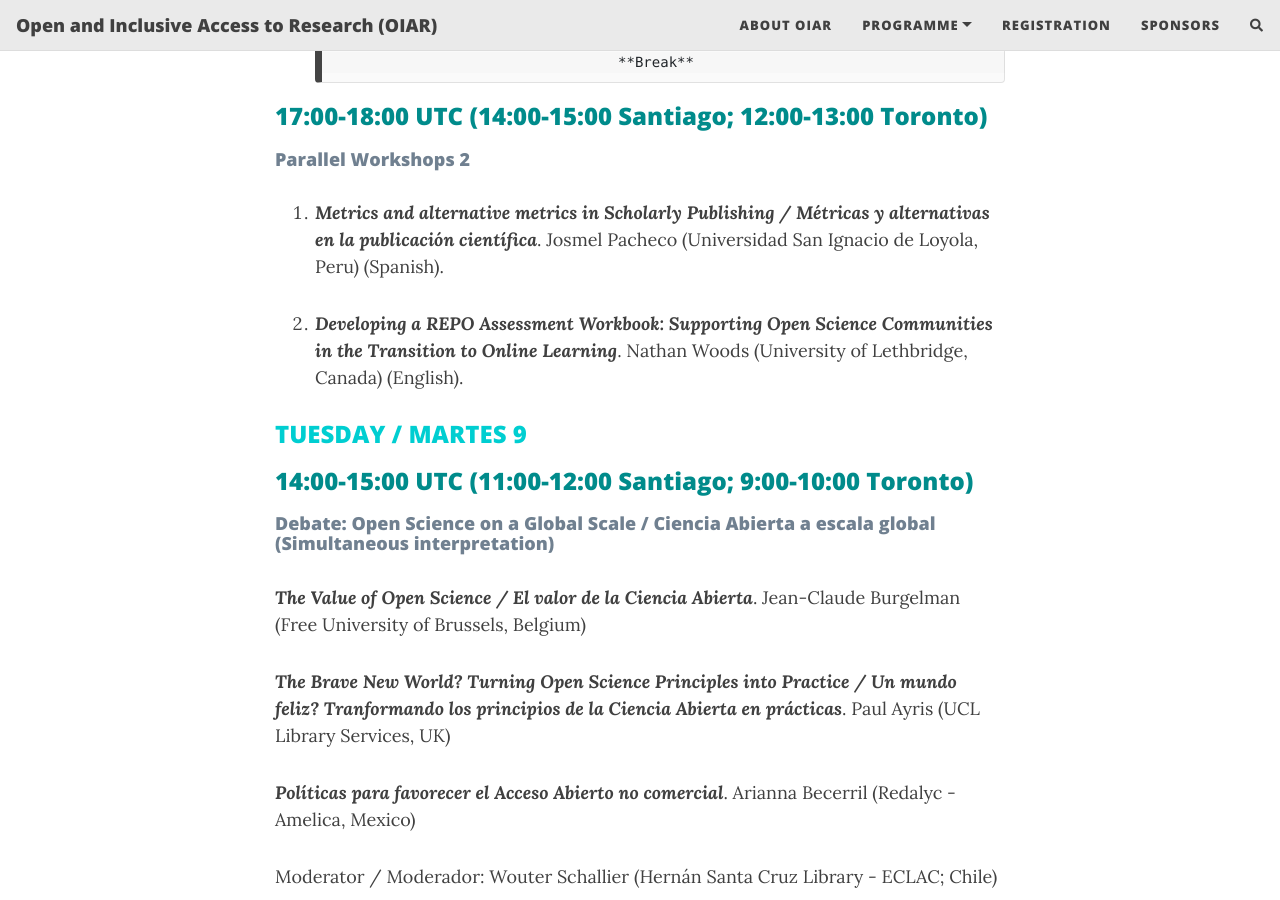
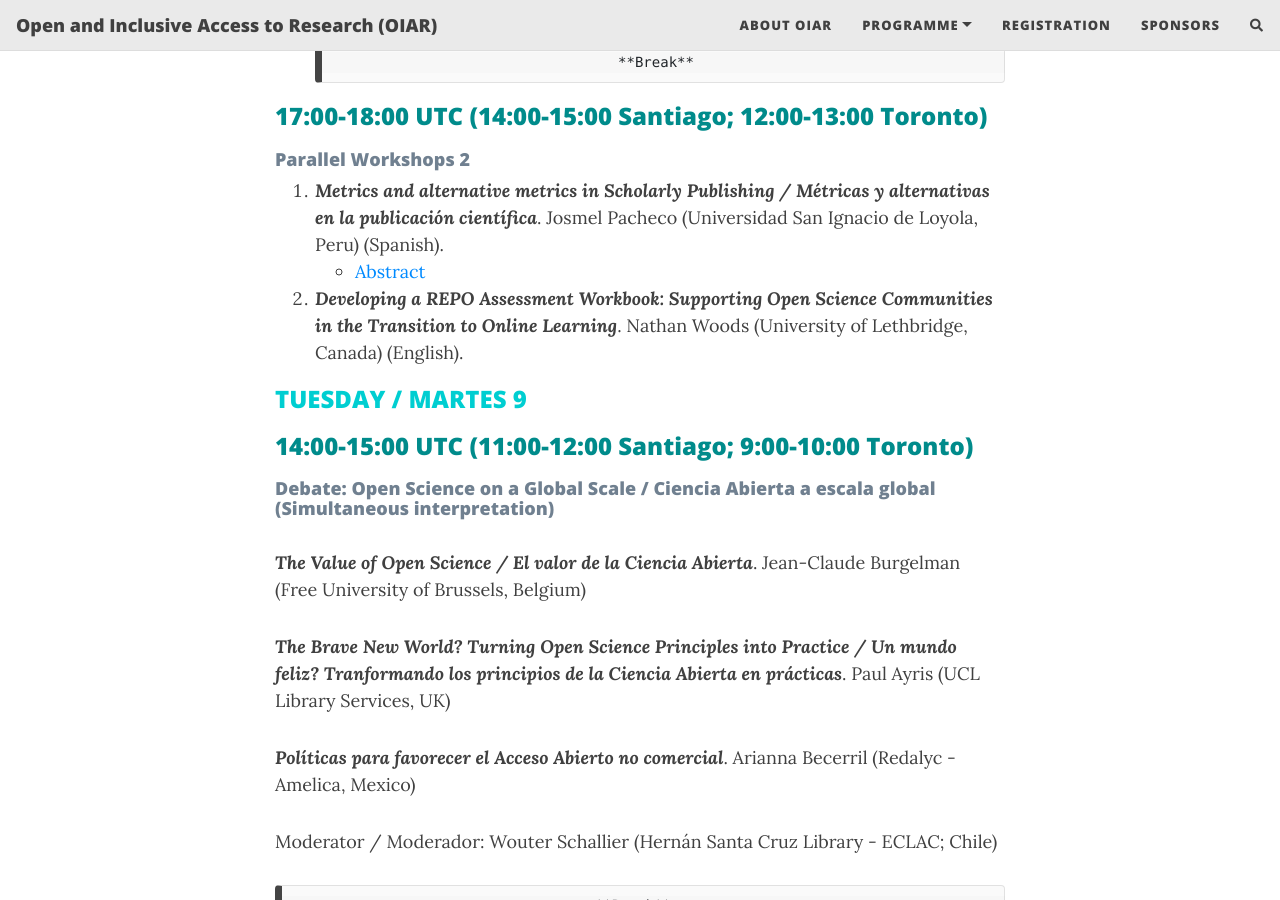
Before and after one commit to caedmon5/OIAR, a Jekyll site: the page built from programme.md, in a window 1280 px wide and 900 px high, scrolled down 938 px. Built offline with Jekyll 4.4.1, drawn with Linux system fonts in a browser that asks for light colours; nearby versions of some CDN libraries; comment, search, counter and statistics services are not loaded.

Commit message:
Update programme.md
Added link to abstract page to test

```diff
--- a/programme.md
+++ b/programme.md
@@ -26,6 +26,7 @@ A [calendar (.ics file) is available for this conference](assets/img/OIAR.ics)
 #### <span style="color: SlateGray;">Parallel Workshops 2</span>
 
 1. ***Metrics and alternative metrics in Scholarly Publishing / Métricas y alternativas en la publicación científica***. Josmel Pacheco (Universidad San Ignacio de Loyola, Peru) (Spanish).
+    * [Abstract](../abstracts/#josP)
 
 2. ***Developing a REPO Assessment Workbook: Supporting Open Science Communities in the Transition to Online Learning***. Nathan Woods (University of Lethbridge, Canada) (English).
 
```
